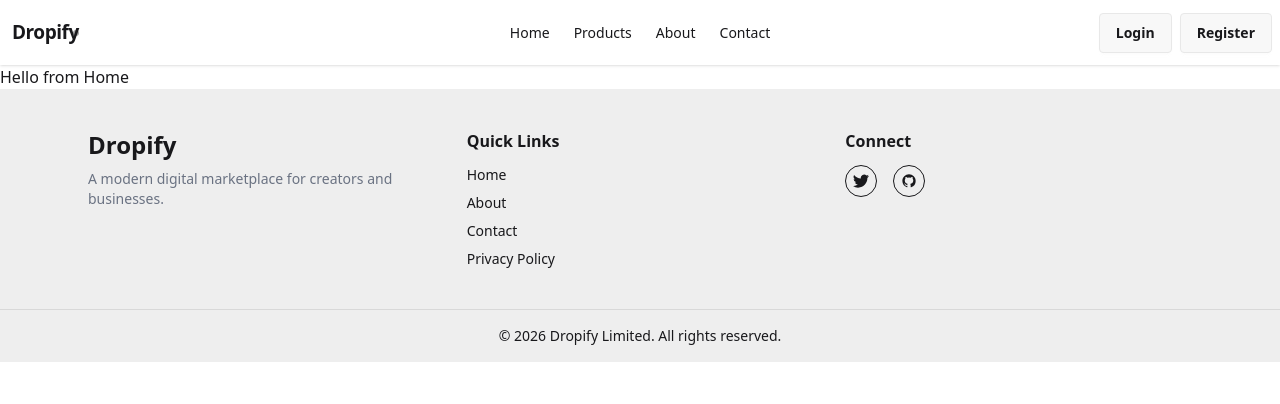
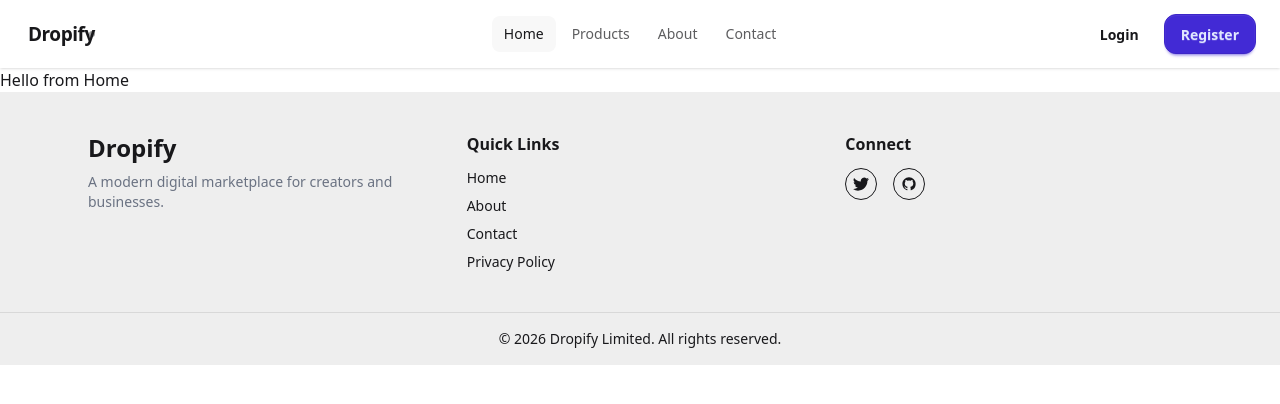
Before and after one commit to Yousuf7900/dropify-frontend, a React (Vite) app: page / in a window 1280 px wide. Shown: the top 404 px of the page. Built offline with nearby package versions, Linux system fonts and the light colour scheme; no server answers.

Commit message:
user data stored safely and updating when they required

```diff
--- a/src/components/NavBar.jsx
+++ b/src/components/NavBar.jsx
@@ -1,48 +1,137 @@
 import { NavLink } from "react-router";
 
 const NavBar = () => {
-    const links = <>
-        <li><NavLink to={'/'}>Home</NavLink></li>
-        <li><NavLink to={'/products'}>Products</NavLink></li>
-        <li><NavLink to={'/about'}>About</NavLink></li>
-        <li><NavLink to={'/contact'}>Contact</NavLink></li>
-    </>
+    const links = (
+        <>
+            <li>
+                <NavLink
+                    to={"/"}
+                    className={({ isActive }) =>
+                        `rounded-lg px-3 py-2 text-sm font-medium transition ${isActive
+                            ? "bg-base-200 text-base-content"
+                            : "text-base-content/70 hover:bg-base-200 hover:text-base-content"
+                        }`
+                    }
+                >
+                    Home
+                </NavLink>
+            </li>
+
+            <li>
+                <NavLink
+                    to={"/products"}
+                    className={({ isActive }) =>
+                        `rounded-lg px-3 py-2 text-sm font-medium transition ${isActive
+                            ? "bg-base-200 text-base-content"
+                            : "text-base-content/70 hover:bg-base-200 hover:text-base-content"
+                        }`
+                    }
+                >
+                    Products
+                </NavLink>
+            </li>
+
+            <li>
+                <NavLink
+                    to={"/about"}
+                    className={({ isActive }) =>
+                        `rounded-lg px-3 py-2 text-sm font-medium transition ${isActive
+                            ? "bg-base-200 text-base-content"
+                            : "text-base-content/70 hover:bg-base-200 hover:text-base-content"
+                        }`
+                    }
+                >
+                    About
+                </NavLink>
+            </li>
+
+            <li>
+                <NavLink
+                    to={"/contact"}
+                    className={({ isActive }) =>
+                        `rounded-lg px-3 py-2 text-sm font-medium transition ${isActive
+                            ? "bg-base-200 text-base-content"
+                            : "text-base-content/70 hover:bg-base-200 hover:text-base-content"
+                        }`
+                    }
+                >
+                    Contact
+                </NavLink>
+            </li>
+        </>
+    );
+
     return (
         <div>
-            <div className="navbar bg-base-100 shadow-sm">
+            <div className="navbar bg-base-100 shadow-sm px-3 md:px-6">
                 <div className="navbar-start">
                     <div className="dropdown">
-                        <div tabIndex={0} role="button" className="btn btn-ghost lg:hidden">
-                            <svg xmlns="http://www.w3.org/2000/svg" className="h-5 w-5" fill="none" viewBox="0 0 24 24" stroke="currentColor"> <path strokeLinecap="round" strokeLinejoin="round" strokeWidth="2" d="M4 6h16M4 12h8m-8 6h16" /> </svg>
+                        <div
+                            tabIndex={0}
+                            role="button"
+                            className="btn btn-ghost lg:hidden rounded-xl"
+                            aria-label="Open menu"
+                        >
+                            <svg
+                                xmlns="http://www.w3.org/2000/svg"
+                                className="h-5 w-5"
+                                fill="none"
+                                viewBox="0 0 24 24"
+                                stroke="currentColor"
+                            >
+                                <path
+                                    strokeLinecap="round"
+                                    strokeLinejoin="round"
+                                    strokeWidth="2"
+                                    d="M4 6h16M4 12h8m-8 6h16"
+                                />
+                            </svg>
                         </div>
+
                         <ul
-                            tabIndex="-1"
-                            className="menu menu-sm dropdown-content bg-base-100 rounded-box z-1 mt-3 w-52 p-2 shadow">
+                            tabIndex={0}
+                            className="menu menu-sm dropdown-content mt-3 w-56 rounded-xl bg-base-100 p-2 shadow-lg border border-base-200"
+                        >
                             {links}
                         </ul>
                     </div>
 
-                    <a
-                        href="/"
-                        className="group inline-flex items-center gap-2 px-1 py-1"
-                    >
+                    <a href="/" className="group inline-flex items-center gap-2 px-1 py-1">
                         <span className="relative text-[19px] font-extrabold tracking-tight text-base-content">
                             Dropify
-                            <span
-                                className="absolute right-0 top-1/2 h-1.5 w-1.5 -translate-y-1/2 rounded-full bg-base-content opacity-40 transition-all duration-300 group-hover:opacity-100 group-hover:translate-x-1"
-                            />
+                            <span className="absolute right-0 top-1/2 h-1.5 w-1.5 -translate-y-1/2 rounded-full bg-base-content opacity-40 transition-all duration-300 group-hover:opacity-100 group-hover:translate-x-1" />
                         </span>
                     </a>
+                </div>
 
+                <div className="navbar-center hidden lg:flex">
+                    <ul className="menu menu-horizontal px-1 gap-1">{links}</ul>
                 </div>
-                <div className="navbar-center hidden lg:flex">
-                    <ul className="menu menu-horizontal px-1">
-                        {links}
-                    </ul>
-                </div>
+
                 <div className="navbar-end gap-2">
-                    <li className="btn"><NavLink to={'/login'}>Login</NavLink></li>
-                    <li className="btn"><NavLink to={'/register'}>Register</NavLink></li>
+                    <li className="list-none">
+                        <NavLink
+                            to={"/login"}
+                            className={({ isActive }) =>
+                                `btn btn-sm md:btn-md rounded-xl font-semibold normal-case ${isActive ? "btn-neutral" : "btn-ghost hover:bg-base-200"
+                                }`
+                            }
+                        >
+                            Login
+                        </NavLink>
+                    </li>
+
+                    <li className="list-none">
+                        <NavLink
+                            to={"/register"}
+                            className={({ isActive }) =>
+                                `btn btn-sm md:btn-md rounded-xl font-semibold normal-case ${isActive ? "btn-primary" : "btn-primary"
+                                }`
+                            }
+                        >
+                            Register
+                        </NavLink>
+                    </li>
                 </div>
             </div>
         </div>
--- a/src/components/SocialSignin.jsx
+++ b/src/components/SocialSignin.jsx
@@ -2,6 +2,7 @@ import { FaGoogle } from "react-icons/fa";
 import useAuth from "../hooks/useAuth";
 import { useNavigate } from "react-router";
 import usePublic from "../hooks/usePublic";
+import Swal from "sweetalert2";
 
 const SocialSignin = () => {
     const navigate = useNavigate();
@@ -11,7 +12,6 @@ const SocialSignin = () => {
         googleSignin()
             .then(res => {
                 const user = res.user;
-                console.log(user);  // firebase log
                 const userData = {
                     name: user.displayName,
                     email: user.email,
@@ -25,6 +25,18 @@ const SocialSignin = () => {
                 axiosPublic.patch('/users', userData)
                     .then(res => {
                         console.log(res.data);
+                        const name = user.displayName || "there";
+                        Swal.fire({
+                            title: `Welcome, ${name} Nigga!`,
+                            text: "Authentication successful.",
+                            icon: "success",
+                            timer: 1500,
+                            showConfirmButton: false
+                        }).then(() => {
+                            window.location.href = "/";
+                        });
+
+
                     })
                     .catch(err => {
                         console.log(err.message);
--- a/src/pages/Login.jsx
+++ b/src/pages/Login.jsx
@@ -1,16 +1,36 @@
 import { Helmet } from "react-helmet-async";
-import { Link } from "react-router";
+import { Link, useNavigate } from "react-router";
 import SocialSignin from "../components/SocialSignin";
 import useAuth from "../hooks/useAuth";
 import { useForm } from "react-hook-form";
+import usePublic from "../hooks/usePublic";
 
 const Login = () => {
     const { signIn } = useAuth();
+    const navigate = useNavigate();
     const { register, handleSubmit } = useForm();
+    const axiosPublic = usePublic();
     const onSubmit = (data) => {
         signIn(data.email, data.password)
             .then(res => {
-                console.log(res.user);
+                const user = res.user;
+                const userData = {
+                    name: user.displayName,
+                    email: user.email,
+                    photoURL: user.photoURL,
+                    role: 'user',
+                    createdAt: user.metadata.createdAt,
+                    lastLoginAt: user.metadata.lastLoginAt,
+                    uid: user.uid
+                };
+                axiosPublic.patch('/users', userData)
+                    .then(res => {
+                        console.log(res.data);
+                        navigate('/');
+                    })
+                    .catch(err => {
+                        console.log(err.message);
+                    })
             })
             .catch(err => {
                 console.log(err.message);
--- a/src/pages/Register.jsx
+++ b/src/pages/Register.jsx
@@ -15,7 +15,6 @@ const Register = () => {
     const onSubmit = (data) => {
         createUser(data.email, data.password)
             .then(res => {
-                console.log(res.user);
                 const createdUser = res.user;
                 updateProfile(createdUser, {
                     displayName: data.name,
```
